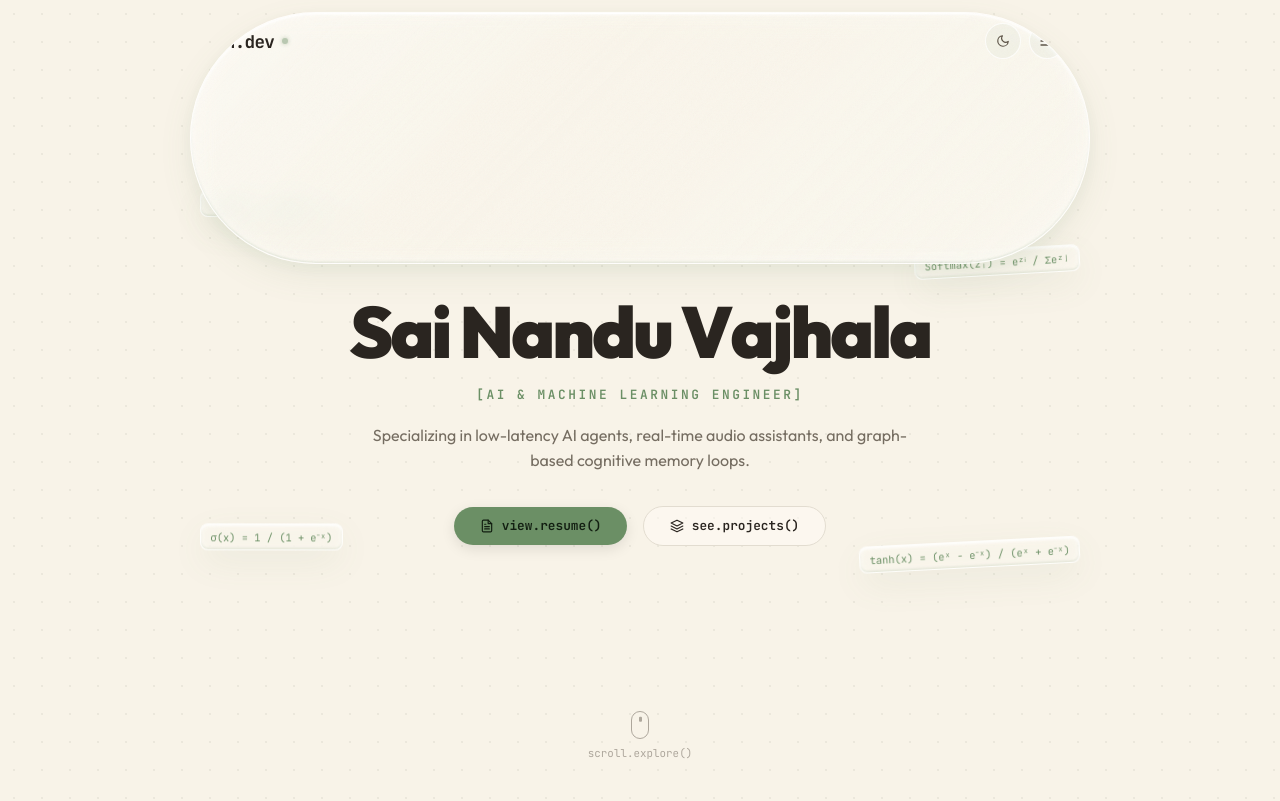
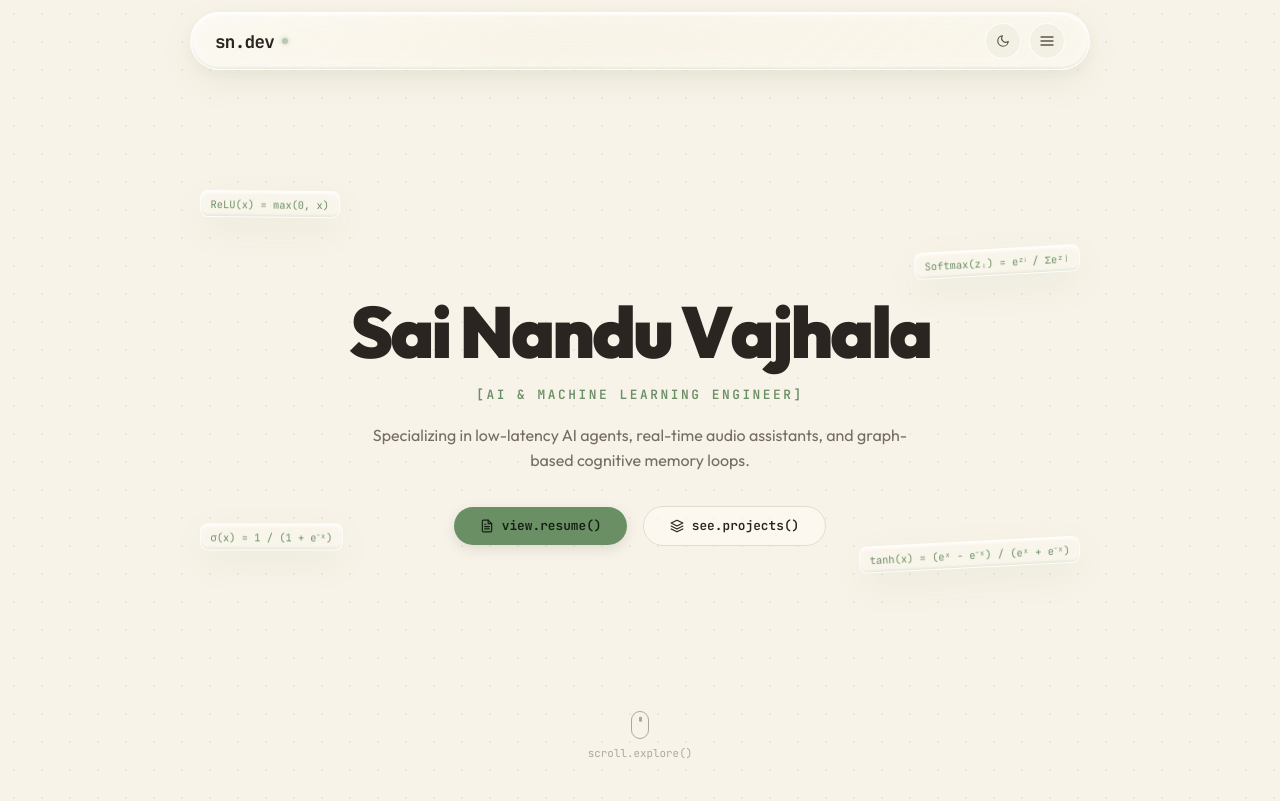
Before and after one commit to SaiNanduVajhala/sainanduvajhala.github.io, a React (Vite) app: page / in a window 1280 px wide. Shown: the top 801 px of the page. Built offline with nearby package versions, Linux system fonts and the light colour scheme.

Commit message:
fix: unclip footer links, consistent heading sizes, split-row footer layout

```diff
--- a/src/App.tsx
+++ b/src/App.tsx
@@ -104,7 +104,7 @@ function App() {
 
         {/* Contact Section */}
         <section id="contact" style={{ padding: '4rem 0 4rem', textAlign: 'center' }}>
-          <h2 style={{ fontSize: '1.75rem', fontWeight: 800, color: 'var(--text-primary)', letterSpacing: '-0.02em', marginBottom: '0.6rem' }}>
+          <h2 style={{ fontSize: '1.5rem', fontWeight: 800, color: 'var(--text-primary)', letterSpacing: '-0.02em', marginBottom: '0.6rem' }}>
             .contactme()
           </h2>
           <p style={{ color: 'var(--text-secondary)', fontSize: '0.9rem', maxWidth: '500px', margin: '0 auto 1.25rem' }}>
--- a/src/index.css
+++ b/src/index.css
@@ -285,15 +285,14 @@ section {
   border-radius: 9999px;
   background: var(--navbar-bg);
   background-image: var(--navbar-bg-image);
-  /* Lighter blur for mobile perf */
-  -webkit-backdrop-filter: blur(12px) saturate(120%);
-  backdrop-filter: blur(12px) saturate(120%);
+  -webkit-backdrop-filter: blur(24px) saturate(180%);
+  backdrop-filter: blur(24px) saturate(180%);
   border: 1px solid var(--navbar-border);
   box-shadow: var(--navbar-highlight), 0 4px 20px -2px var(--glow-color);
   overflow: hidden;
-  transition: background-color 0.22s ease,
+  transition: border-radius 0.2s cubic-bezier(0.16, 1, 0.3, 1),
+              background-color 0.22s ease,
               box-shadow 0.2s ease;
-  will-change: background, backdrop-filter;
 }
 
 .navbar::before {
@@ -308,8 +307,8 @@ section {
   z-index: 2;
 }
 
-/* Removed border-radius animation – avoids layout thrash on mobile */
 .navbar-open {
+  border-radius: 28px !important;
   background: var(--navbar-open-bg) !important;
   box-shadow: var(--navbar-highlight), 0 20px 40px -10px var(--glow-color) !important;
 }
@@ -324,27 +323,26 @@ section {
   z-index: 1;
 }
 
-/* Dropdown animation – GPU-accelerated transform + opacity (no layout thrash) */
+/* Pre-Mounted CSS Grid Wrapper (Zero DOM Mount, Instant Expand) */
 .card-nav-dropdown-wrapper {
-  transform: scaleY(0);
-  transform-origin: top;
+  display: grid;
+  grid-template-rows: 0fr;
   opacity: 0;
   visibility: hidden;
   pointer-events: none;
-  transition: transform 0.22s ease,
-              opacity 0.2s ease,
-              visibility 0.22s step-end;
-  will-change: transform, opacity;
+  transition: grid-template-rows 0.18s cubic-bezier(0.16, 1, 0.3, 1),
+              opacity 0.15s cubic-bezier(0.16, 1, 0.3, 1),
+              visibility 0.18s step-end;
 }
 
 .card-nav-dropdown-wrapper.is-open {
-  transform: scaleY(1);
+  grid-template-rows: 1fr;
   opacity: 1;
   visibility: visible;
   pointer-events: auto;
-  transition: transform 0.22s ease,
-              opacity 0.2s ease,
-              visibility 0.22s step-start;
+  transition: grid-template-rows 0.18s cubic-bezier(0.16, 1, 0.3, 1),
+              opacity 0.15s cubic-bezier(0.16, 1, 0.3, 1),
+              visibility 0.18s step-start;
 }
 
 .card-nav-dropdown-inner {
```
